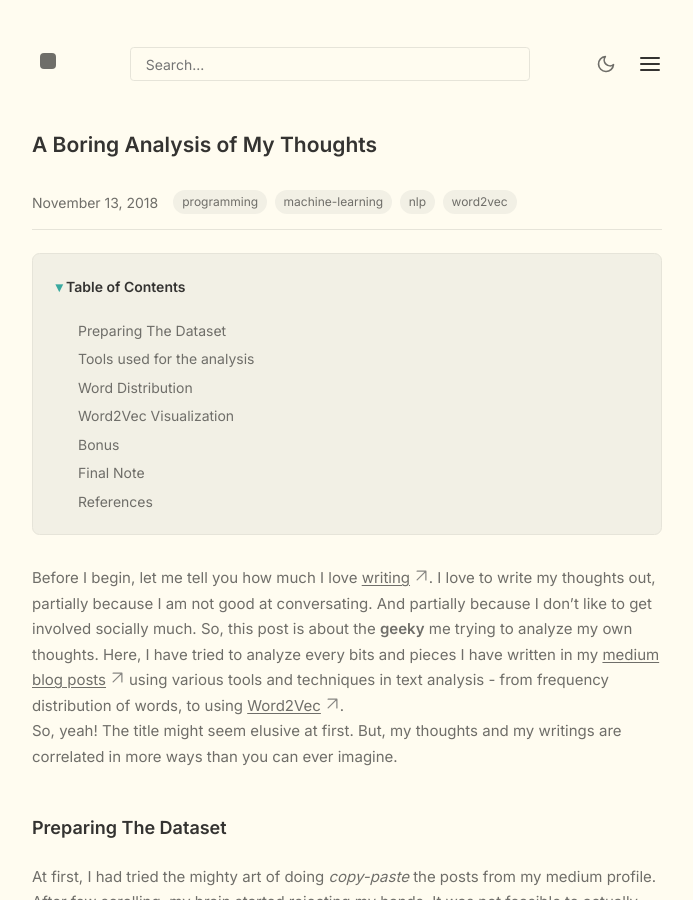
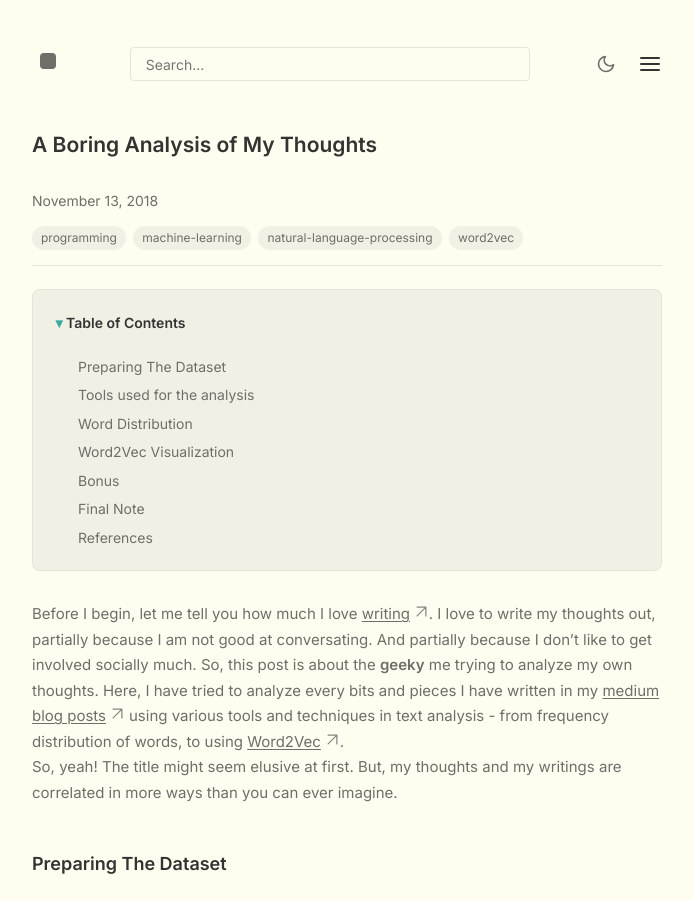
Before and after one commit to NISH1001/NISH1001.github.io, a Jekyll site: the page built from _posts/2018-11-13-thought-analysis.markdown, in a window 1280 px wide and 900 px high. Shown: the whole window, without its empty margins (293-986 px from the left). Built offline with Jekyll 4.4.1, drawn with Linux system fonts in a browser that asks for light colours.

```diff
--- a/_posts/2018-11-13-thought-analysis.markdown
+++ b/_posts/2018-11-13-thought-analysis.markdown
@@ -4,7 +4,7 @@
 date:   2018-11-13 00:01:00 +0545
 last_edited_on:   2018-11-14 00:01:20 +0545
 categories: programming
-tags: programming machine-learning nlp word2vec
+tags: programming machine-learning natural-language-processing word2vec
 subtitle: "I have analyzed all of my blog posts from medium"
 comments: true
 header-img: img/post-headers/2018-11-13-thought-analysis.png"
```
